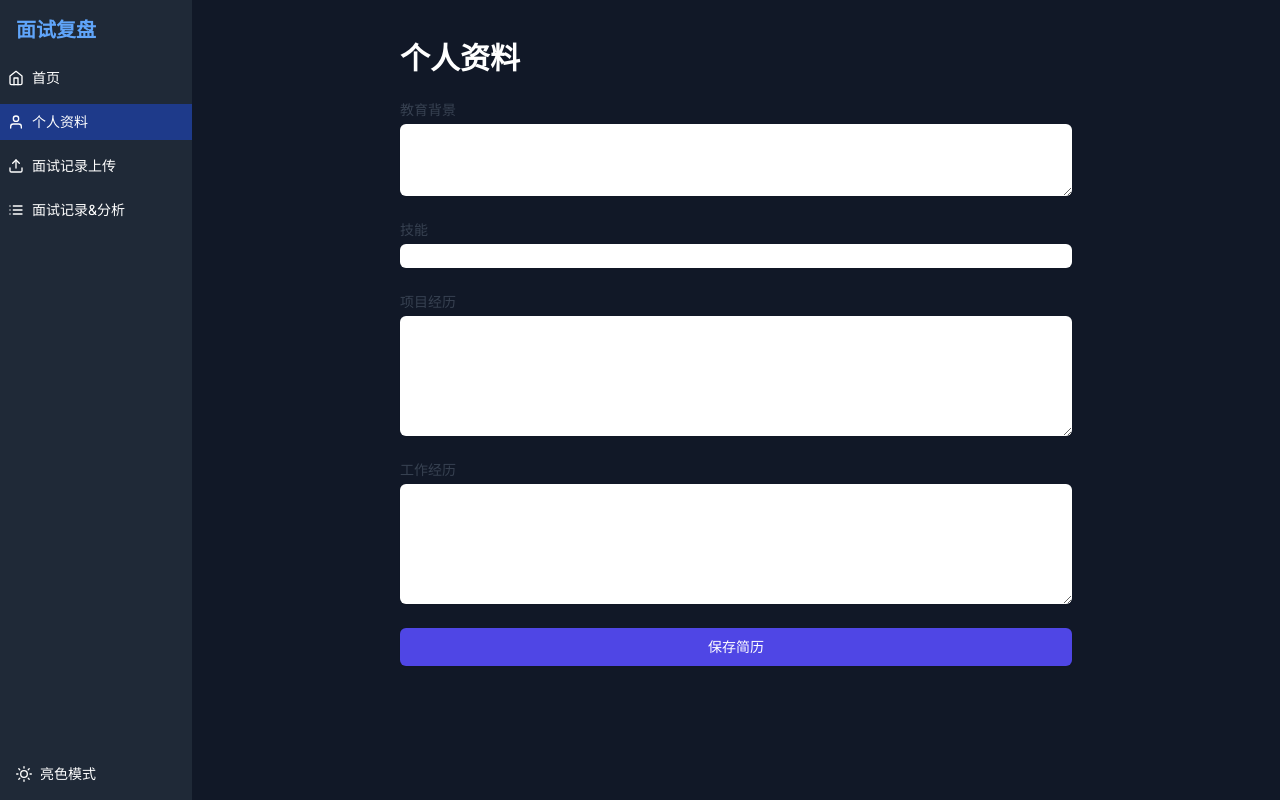
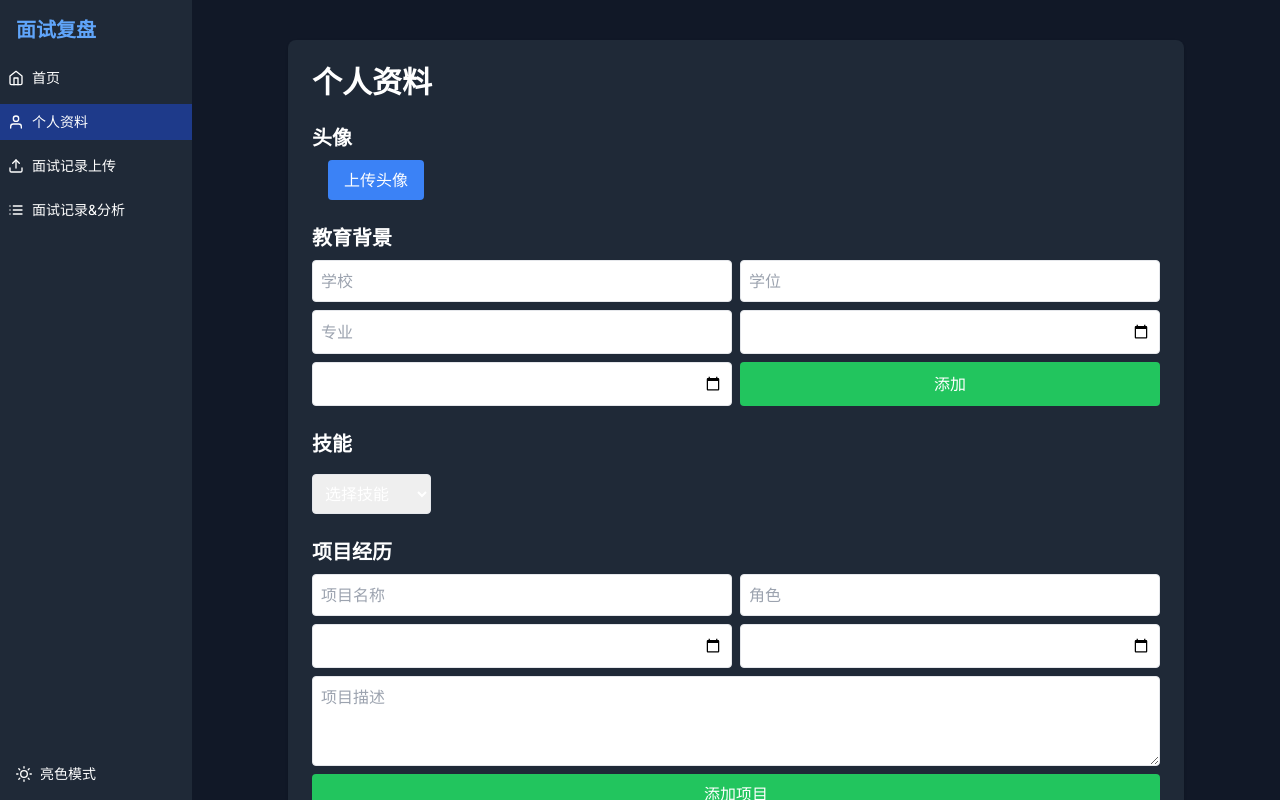
Before and after one commit to Infinite-eve/Interview, a Next.js app: page /profile in a window 1280 px wide. Built offline with nearby package versions, Linux system fonts and the light colour scheme.

Commit message:
personal info page draft done

```diff
--- a/app/profile/page.tsx
+++ b/app/profile/page.tsx
@@ -1,75 +1,330 @@
 'use client';
 
 import { useState } from 'react';
+import { Plus, Edit2, Trash2 } from 'react-feather';
+
+interface Education {
+  id: string;
+  school: string;
+  degree: string;
+  major: string;
+  startDate: string;
+  endDate: string;
+}
+
+interface Experience {
+  id: string;
+  title: string;
+  company: string;
+  jobType: string;
+  startDate: string;
+  endDate: string;
+  description: string;
+}
+
+interface Project {
+  id: string;
+  name: string;
+  role: string;
+  startDate: string;
+  endDate: string;
+  description: string;
+}
+
+const skillOptions = ['JavaScript', 'Python', 'Java', 'C++', 'React', 'Node.js', 'Git', 'Docker'];
+const jobTypes = ['产品经理', '后台开发', '前端开发', '全栈开发', '数据分析师', 'UI/UX设计师'];
 
 export default function ProfilePage() {
-  const [resume, setResume] = useState({
-    education: '',
-    skills: '',
-    projects: '',
-    workExperience: '',
-  });
+  const [avatar, setAvatar] = useState<string | null>(null);
+  const [education, setEducation] = useState<Education[]>([]);
+  const [skills, setSkills] = useState<string[]>([]);
+  const [projects, setProjects] = useState<Project[]>([]);
+  const [experience, setExperience] = useState<Experience[]>([]);
 
-  const handleSubmit = async (e: React.FormEvent) => {
-    e.preventDefault();
-    // 这里可以添加保存简历的逻辑，但现在我们只是打印到控制台
-    console.log('保存的简历信息:', resume);
-    alert('简历信息已保存（模拟）');
+  const [newEducation, setNewEducation] = useState<Education>({ id: '', school: '', degree: '', major: '', startDate: '', endDate: '' });
+  const [newProject, setNewProject] = useState<Project>({ id: '', name: '', role: '', startDate: '', endDate: '', description: '' });
+  const [newExperience, setNewExperience] = useState<Experience>({ id: '', title: '', company: '', jobType: '', startDate: '', endDate: '', description: '' });
+
+  const handleAvatarUpload = (e: React.ChangeEvent<HTMLInputElement>) => {
+    const file = e.target.files?.[0];
+    if (file) {
+      const reader = new FileReader();
+      reader.onloadend = () => {
+        setAvatar(reader.result as string);
+      };
+      reader.readAsDataURL(file);
+    }
+  };
+
+  const addEducation = () => {
+    if (newEducation.school && newEducation.degree && newEducation.major && newEducation.startDate && newEducation.endDate) {
+      setEducation([...education, { ...newEducation, id: Date.now().toString() }]);
+      setNewEducation({ id: '', school: '', degree: '', major: '', startDate: '', endDate: '' });
+    }
+  };
+
+  const addProject = () => {
+    if (newProject.name && newProject.role && newProject.startDate && newProject.endDate && newProject.description) {
+      setProjects([...projects, { ...newProject, id: Date.now().toString() }]);
+      setNewProject({ id: '', name: '', role: '', startDate: '', endDate: '', description: '' });
+    }
+  };
+
+  const addExperience = () => {
+    if (newExperience.title && newExperience.company && newExperience.jobType && newExperience.startDate && newExperience.endDate && newExperience.description) {
+      setExperience([...experience, { ...newExperience, id: Date.now().toString() }]);
+      setNewExperience({ id: '', title: '', company: '', jobType: '', startDate: '', endDate: '', description: '' });
+    }
+  };
+
+  const deleteItem = (setter: React.Dispatch<React.SetStateAction<any[]>>, id: string) => {
+    setter((prev) => prev.filter(item => item.id !== id));
+  };
+
+  const editItem = (setter: React.Dispatch<React.SetStateAction<any[]>>, id: string, updatedItem: any) => {
+    setter((prev) => prev.map(item => item.id === id ? { ...item, ...updatedItem } : item));
   };
 
   return (
-    <div className="max-w-2xl mx-auto mt-10">
+    <div className="max-w-4xl mx-auto mt-10 p-6 bg-white dark:bg-gray-800 rounded-lg shadow">
       <h1 className="text-3xl font-bold mb-6">个人资料</h1>
-      <form onSubmit={handleSubmit} className="space-y-6">
+
+      {/* 头像上传 */}
+      <div className="mb-6">
+        <h2 className="text-xl font-semibold mb-2">头像</h2>
+        <div className="flex items-center space-x-4">
+          {avatar && <img src={avatar} alt="Avatar" className="w-20 h-20 rounded-full" />}
+          <input type="file" accept="image/*" onChange={handleAvatarUpload} className="hidden" id="avatar-upload" />
+          <label htmlFor="avatar-upload" className="bg-blue-500 text-white px-4 py-2 rounded cursor-pointer hover:bg-blue-600">
+            上传头像
+          </label>
+        </div>
+      </div>
+
+      {/* 教育背景 */}
+      <div className="mb-6">
+        <h2 className="text-xl font-semibold mb-2">教育背景</h2>
+        {education.map((edu) => (
+          <div key={edu.id} className="bg-gray-100 dark:bg-gray-700 p-4 rounded mb-2 flex justify-between items-center">
             <div>
-          <label htmlFor="education" className="block text-sm font-medium text-gray-700">教育背景</label>
-          <textarea
-            id="education"
-            className="mt-1 block w-full rounded-md border-gray-300 shadow-sm focus:border-indigo-300 focus:ring focus:ring-indigo-200 focus:ring-opacity-50"
-            rows={3}
-            value={resume.education}
-            onChange={(e) => setResume({ ...resume, education: e.target.value })}
-          />
+              <p className="font-semibold">{edu.school} - {edu.degree} in {edu.major}</p>
+              <p>{edu.startDate} - {edu.endDate}</p>
             </div>
             <div>
-          <label htmlFor="skills" className="block text-sm font-medium text-gray-700">技能</label>
+              <button onClick={() => editItem(setEducation, edu.id, { ...edu })} className="text-blue-500 hover:text-blue-700 mr-2">
+                <Edit2 size={18} />
+              </button>
+              <button onClick={() => deleteItem(setEducation, edu.id)} className="text-red-500 hover:text-red-700">
+                <Trash2 size={18} />
+              </button>
+            </div>
+          </div>
+        ))}
+        <div className="mt-2 grid grid-cols-2 gap-2">
           <input
             type="text"
-            id="skills"
-            className="mt-1 block w-full rounded-md border-gray-300 shadow-sm focus:border-indigo-300 focus:ring focus:ring-indigo-200 focus:ring-opacity-50"
-            value={resume.skills}
-            onChange={(e) => setResume({ ...resume, skills: e.target.value })}
+            placeholder="学校"
+            value={newEducation.school}
+            onChange={(e) => setNewEducation({ ...newEducation, school: e.target.value })}
+            className="p-2 border rounded"
           />
+          <input
+            type="text"
+            placeholder="学位"
+            value={newEducation.degree}
+            onChange={(e) => setNewEducation({ ...newEducation, degree: e.target.value })}
+            className="p-2 border rounded"
+          />
+          <input
+            type="text"
+            placeholder="专业"
+            value={newEducation.major}
+            onChange={(e) => setNewEducation({ ...newEducation, major: e.target.value })}
+            className="p-2 border rounded"
+          />
+          <input
+            type="date"
+            value={newEducation.startDate}
+            onChange={(e) => setNewEducation({ ...newEducation, startDate: e.target.value })}
+            className="p-2 border rounded"
+          />
+          <input
+            type="date"
+            value={newEducation.endDate}
+            onChange={(e) => setNewEducation({ ...newEducation, endDate: e.target.value })}
+            className="p-2 border rounded"
+          />
+          <button onClick={addEducation} className="bg-green-500 text-white px-4 py-2 rounded hover:bg-green-600">
+            添加
+          </button>
+        </div>
+      </div>
+
+      {/* 技能 */}
+      <div className="mb-6">
+        <h2 className="text-xl font-semibold mb-2">技能</h2>
+        <div className="flex flex-wrap gap-2 mb-2">
+          {skills.map((skill) => (
+            <span key={skill} className="bg-blue-100 text-blue-800 px-2 py-1 rounded">
+              {skill}
+              <button onClick={() => setSkills(skills.filter(s => s !== skill))} className="ml-2 text-red-500 hover:text-red-700">
+                &times;
+              </button>
+            </span>
+          ))}
+        </div>
+        <select
+          onChange={(e) => {
+            if (e.target.value && !skills.includes(e.target.value)) {
+              setSkills([...skills, e.target.value]);
+            }
+          }}
+          className="p-2 border rounded"
+        >
+          <option value="">选择技能</option>
+          {skillOptions.filter(skill => !skills.includes(skill)).map((skill) => (
+            <option key={skill} value={skill}>{skill}</option>
+          ))}
+        </select>
+      </div>
+
+      {/* 项目经历 */}
+      <div className="mb-6">
+        <h2 className="text-xl font-semibold mb-2">项目经历</h2>
+        {projects.map((project) => (
+          <div key={project.id} className="bg-gray-100 dark:bg-gray-700 p-4 rounded mb-2 flex justify-between items-start">
+            <div>
+              <p className="font-semibold">{project.name} - {project.role}</p>
+              <p>{project.startDate} - {project.endDate}</p>
+              <p>{project.description}</p>
             </div>
             <div>
-          <label htmlFor="projects" className="block text-sm font-medium text-gray-700">项目经历</label>
+              <button onClick={() => editItem(setProjects, project.id, { ...project })} className="text-blue-500 hover:text-blue-700 mr-2">
+                <Edit2 size={18} />
+              </button>
+              <button onClick={() => deleteItem(setProjects, project.id)} className="text-red-500 hover:text-red-700">
+                <Trash2 size={18} />
+              </button>
+            </div>
+          </div>
+        ))}
+        <div className="mt-2 grid grid-cols-2 gap-2">
+          <input
+            type="text"
+            placeholder="项目名称"
+            value={newProject.name}
+            onChange={(e) => setNewProject({ ...newProject, name: e.target.value })}
+            className="p-2 border rounded"
+          />
+          <input
+            type="text"
+            placeholder="角色"
+            value={newProject.role}
+            onChange={(e) => setNewProject({ ...newProject, role: e.target.value })}
+            className="p-2 border rounded"
+          />
+          <input
+            type="date"
+            value={newProject.startDate}
+            onChange={(e) => setNewProject({ ...newProject, startDate: e.target.value })}
+            className="p-2 border rounded"
+          />
+          <input
+            type="date"
+            value={newProject.endDate}
+            onChange={(e) => setNewProject({ ...newProject, endDate: e.target.value })}
+            className="p-2 border rounded"
+          />
           <textarea
-            id="projects"
-            className="mt-1 block w-full rounded-md border-gray-300 shadow-sm focus:border-indigo-300 focus:ring focus:ring-indigo-200 focus:ring-opacity-50"
-            rows={5}
-            value={resume.projects}
-            onChange={(e) => setResume({ ...resume, projects: e.target.value })}
+            placeholder="项目描述"
+            value={newProject.description}
+            onChange={(e) => setNewProject({ ...newProject, description: e.target.value })}
+            className="p-2 border rounded col-span-2"
+            rows={3}
           />
+          <button onClick={addProject} className="bg-green-500 text-white px-4 py-2 rounded hover:bg-green-600 col-span-2">
+            添加项目
+          </button>
+        </div>
+      </div>
+
+      {/* 工作经历 */}
+      <div className="mb-6">
+        <h2 className="text-xl font-semibold mb-2">工作经历</h2>
+        {experience.map((exp) => (
+          <div key={exp.id} className="bg-gray-100 dark:bg-gray-700 p-4 rounded mb-2 flex justify-between items-start">
+            <div>
+              <p className="font-semibold">{exp.title} at {exp.company}</p>
+              <p>{exp.jobType}</p>
+              <p>{exp.startDate} - {exp.endDate}</p>
+              <p>{exp.description}</p>
             </div>
             <div>
-          <label htmlFor="workExperience" className="block text-sm font-medium text-gray-700">工作经历</label>
-          <textarea
-            id="workExperience"
-            className="mt-1 block w-full rounded-md border-gray-300 shadow-sm focus:border-indigo-300 focus:ring focus:ring-indigo-200 focus:ring-opacity-50"
-            rows={5}
-            value={resume.workExperience}
-            onChange={(e) => setResume({ ...resume, workExperience: e.target.value })}
-          />
-        </div>
-        <div>
-          <button
-            type="submit"
-            className="w-full flex justify-center py-2 px-4 border border-transparent rounded-md shadow-sm text-sm font-medium text-white bg-indigo-600 hover:bg-indigo-700 focus:outline-none focus:ring-2 focus:ring-offset-2 focus:ring-indigo-500"
-          >
-            保存简历
+              <button onClick={() => editItem(setExperience, exp.id, { ...exp })} className="text-blue-500 hover:text-blue-700 mr-2">
+                <Edit2 size={18} />
+              </button>
+              <button onClick={() => deleteItem(setExperience, exp.id)} className="text-red-500 hover:text-red-700">
+                <Trash2 size={18} />
               </button>
             </div>
-      </form>
+          </div>
+        ))}
+        <div className="mt-2 grid grid-cols-2 gap-2">
+          <input
+            type="text"
+            placeholder="职位"
+            value={newExperience.title}
+            onChange={(e) => setNewExperience({ ...newExperience, title: e.target.value })}
+            className="p-2 border rounded"
+          />
+          <input
+            type="text"
+            placeholder="公司"
+            value={newExperience.company}
+            onChange={(e) => setNewExperience({ ...newExperience, company: e.target.value })}
+            className="p-2 border rounded"
+          />
+          <select
+            value={newExperience.jobType}
+            onChange={(e) => setNewExperience({ ...newExperience, jobType: e.target.value })}
+            className="p-2 border rounded"
+          >
+            <option value="">选择岗位类型</option>
+            {jobTypes.map((type) => (
+              <option key={type} value={type}>{type}</option>
+            ))}
+          </select>
+          <input
+            type="date"
+            value={newExperience.startDate}
+            onChange={(e) => setNewExperience({ ...newExperience, startDate: e.target.value })}
+            className="p-2 border rounded"
+          />
+          <input
+            type="date"
+            value={newExperience.endDate}
+            onChange={(e) => setNewExperience({ ...newExperience, endDate: e.target.value })}
+            className="p-2 border rounded"
+          />
+          <textarea
+            placeholder="工作描述"
+            value={newExperience.description}
+            onChange={(e) => setNewExperience({ ...newExperience, description: e.target.value })}
+            className="p-2 border rounded col-span-2"
+            rows={3}
+          />
+          <button onClick={addExperience} className="bg-green-500 text-white px-4 py-2 rounded hover:bg-green-600 col-span-2">
+            添加工作经历
+          </button>
+        </div>
+      </div>
+
+      <button
+        onClick={() => console.log({ avatar, education, skills, projects, experience })}
+        className="w-full bg-blue-500 text-white px-4 py-2 rounded hover:bg-blue-600"
+      >
+        保存个人资料
+      </button>
     </div>
   );
 }
```
Lines whose indentation alone changed are shown as unchanged.
